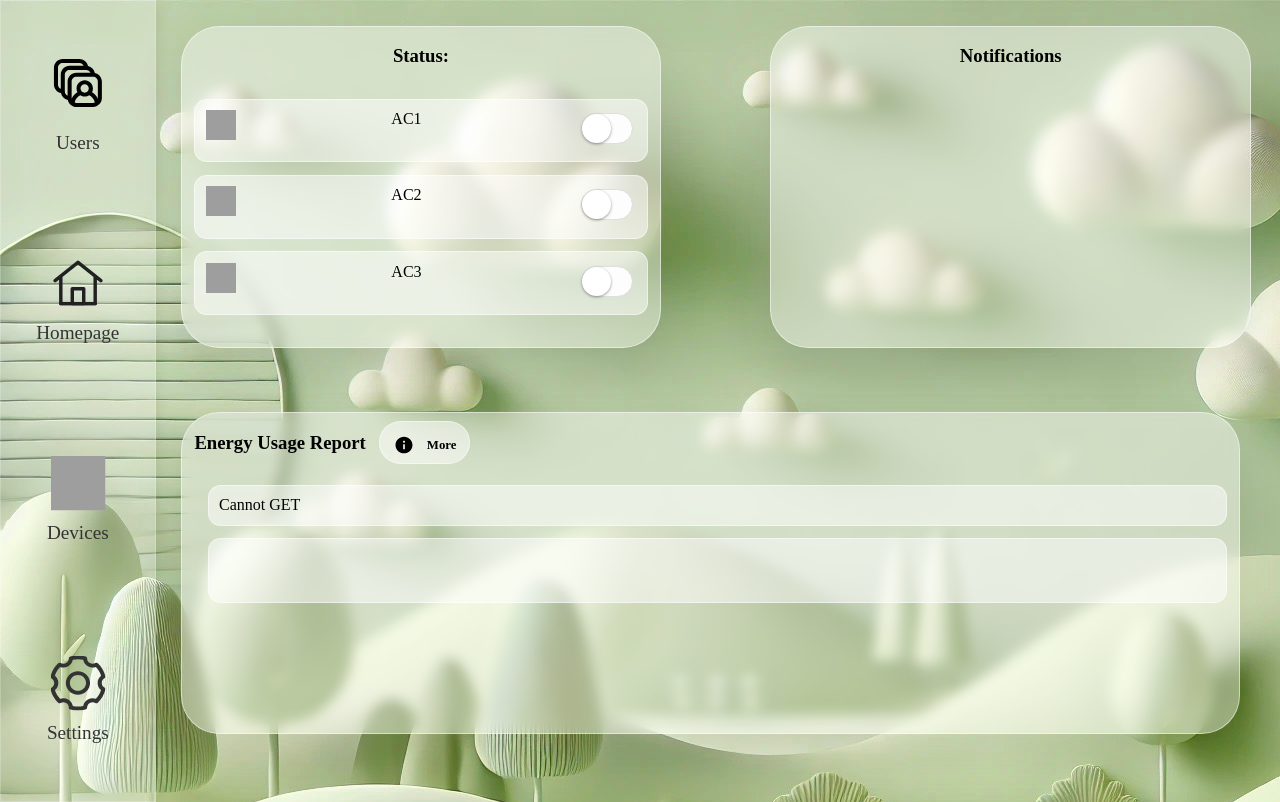
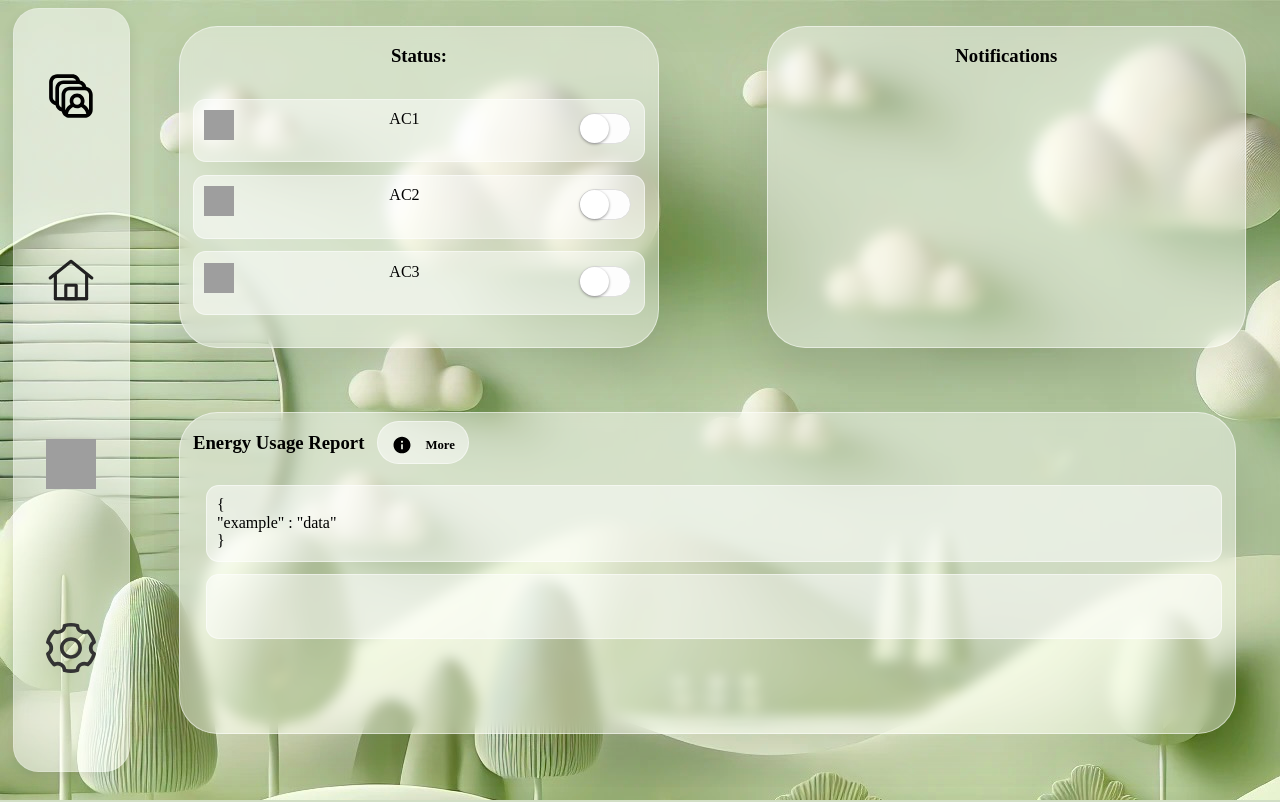
Before and after one commit to QIHANG111/ECOSPHERE, a PHP site: page /public/pages/homePage.html in a window 1280 px wide. Run offline with PHP 8.4, Linux system fonts and the light colour scheme; grey boxes are pictures that could not be loaded.

Commit message:
modified the sidebar

```diff
--- a/src/public/css/style.css
+++ b/src/public/css/style.css
@@ -8,21 +8,26 @@ body {
 
 /* Sidebar styling */
 .sidebar {
-    background-color: rgba(255, 255, 255, 0.3);
-    width: 10vw; /* Initial sidebar width */
-    height: 100vh;
+    border-radius: 2vw; /* Rounded corners on all sides */
+    background-color: rgba(255, 255, 255, 0.5);
+    width: 7vw; /* Initial sidebar width */
+    height: 92vh; /* Reduce height to leave space around edges */
     box-shadow: 0 0.5vw 1vw rgba(0, 0, 0, 0.1);
     border: 0.1vw solid rgba(255, 255, 255, 0.2);
     display: flex;
     flex-direction: column;
     align-items: center;
-    padding: 0;
+    padding: 1vw; /* Add internal padding for spacing */
+    position: fixed;
+    left: 1vw; /* Leave space from the left edge */
+    top: 1vh; /* Leave space from the top edge */
     transition: width 0.3s ease; /* Smooth width transition */
+    z-index: 1000; /* Ensure sidebar stays above other elements */
 }
 
 /* Sidebar expands on hover */
 .sidebar:hover {
-    width: 12vw; /* Expanded sidebar width */
+    width: 10vw; /* Expanded sidebar width */
 }
 
 /* Menu item styling */
@@ -73,11 +78,22 @@ body {
 }
 
 .dashboard {
-    width: 80vw; /* Width relative to viewport width */
-    padding: 2vw; /* Padding relative to viewport width */
+    margin-left: 12vw; /* Default offset for sidebar */
+    width: calc(100% - 14vw); /* Adjust width dynamically */
+    padding: 2vw;
+    overflow-y: auto;
+    height: 92vh;
+    transition: margin-left 0.3s ease, width 0.3s ease; /* Smooth transition */
+}
+
+/* Adjust dashboard when sidebar expands */
+.sidebar:hover ~ .dashboard {
+    margin-left: 14vw; /* Adjust margin when sidebar expands */
+    width: calc(100% - 16vw); /* Adjust width accordingly */
 }
 
 .dashboard-content {
+    width: 95%;
     display: grid;
     grid-gap: 10% 15%;
     grid-template-columns: repeat(2, 1fr);
--- a/src/public/exampleData/data.json
+++ b/src/public/exampleData/data.json
@@ -1,7 +1,3 @@
 {
-  "energyUsage": {
-    "labels": ["Jan", "Feb", "Mar", "Apr"],
-    "dataPoints": [65, 59, 80, 81],
-    "title": "Energy Usage (kWh)"
-  }
+"example" : "data"
 }
--- a/src/public/js/homepage.js
+++ b/src/public/js/homepage.js
@@ -12,7 +12,7 @@ menuItems.forEach((item) => {
 });
 
 
-fetch('../assets/example/homepageReport.txt')
+fetch('/exampleData/data.json')
     .then(response => response.text())
     .then(data => {
         document.getElementById('text-content').innerText = data;
```
Also changed, not shown: src/public/pages/homePage.html (indentation only).
